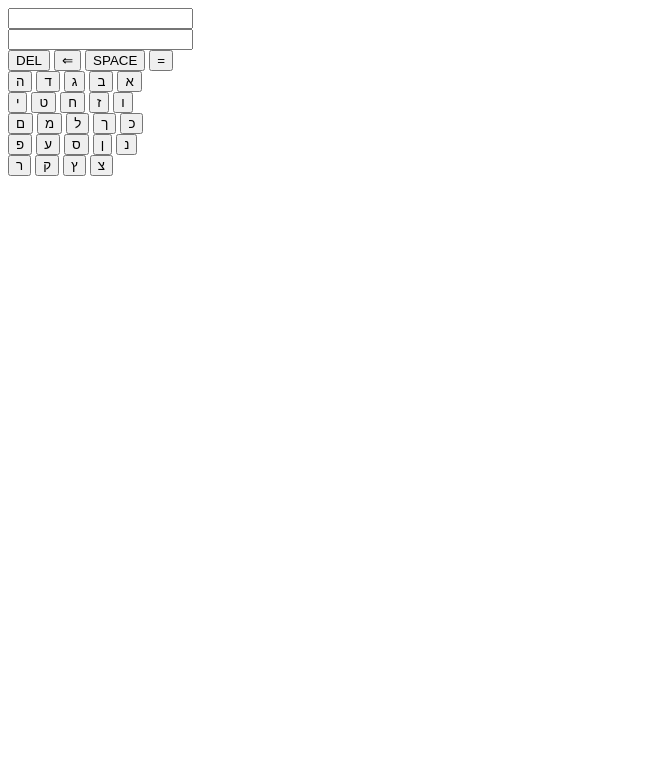
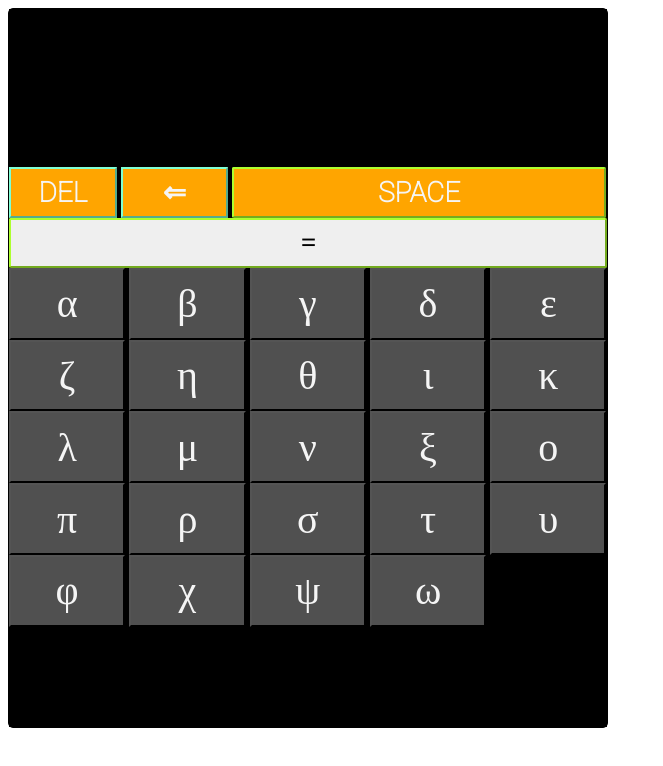
Before and after one commit to waluki/isoshepy, a plain HTML site: page index.html in a window 1280 px wide. Shown: the whole page, without its empty margins (0-663 px from the left). Drawn offline with nearby package versions, Linux system fonts and the light colour scheme; a web font is replaced by a local one.

Commit message:
arreglos a la grilla

```diff
--- a/index.html
+++ b/index.html
@@ -4,6 +4,7 @@
     <meta charset="UTF-8">
     <meta http-equiv="X-UA-Compatible" content="IE=edge">
     <meta name="viewport" content="width=device-width, initial-scale=1.0">
+    <link type="text/css" rel="stylesheet" href="./styles.css">
     <link rel="preconnect" href="https://fonts.googleapis.com"><link rel="preconnect" href="https://fonts.gstatic.com" crossorigin><link href="https://fonts.googleapis.com/css2?family=David+Libre:wght@500&family=EB+Garamond&family=Roboto:wght@100&display=swap" rel="stylesheet">
     <title>Document</title>
 </head>
@@ -22,34 +23,34 @@
     <input type="submit" id="space" value= "SPACE"  class="orange" onclick="document.calculator.letters.value+=' '"></input>
     <input type="submit" id="igual" name= "data-number" value="=" onclick=" document.calculator.result.value=eval(document.calculator.result.value)"></input>
     <br>
-    <button name= "data-number" class="gray" value="5" onclick="document.calculator.result.value+='+1'   ; document.calculator.letters.value+='α'" >ה</button>
-    <button name= "data-number" class="gray" value="4" onclick="document.calculator.result.value+='+2'   ; document.calculator.letters.value+='β'">ד</button>
-    <button name= "data-number" class="gray" value="3" onclick="document.calculator.result.value+='+3'   ; document.calculator.letters.value+='γ'">ג</button>
-    <button name= "data-number" class="gray" value="2" onclick="document.calculator.result.value+='+4'   ; document.calculator.letters.value+='δ'">ב</button>
-    <button name= "data-number" class="gray" value="1" onclick="document.calculator.result.value+='+5'   ; document.calculator.letters.value+='ε'">א</button>
+    <button name= "data-number" class="gray" value="5" onclick="document.calculator.result.value+='+1'   ; document.calculator.letters.value+='α'" >α</button>
+    <button name= "data-number" class="gray" value="4" onclick="document.calculator.result.value+='+2'   ; document.calculator.letters.value+='β'">β</button>
+    <button name= "data-number" class="gray" value="3" onclick="document.calculator.result.value+='+3'   ; document.calculator.letters.value+='γ'">γ</button>
+    <button name= "data-number" class="gray" value="2" onclick="document.calculator.result.value+='+4'   ; document.calculator.letters.value+='δ'">δ</button>
+    <button name= "data-number" class="gray" value="1" onclick="document.calculator.result.value+='+5'   ; document.calculator.letters.value+='ε'">ε</button>
     <br>
-    <button name= "data-number" class="gray" value="10" onclick="document.calculator.result.value+='+7' ; document.calculator.letters.value+='ζ'">י</button>
-    <button name= "data-number" class="gray" value="9" onclick="document.calculator.result.value+='+8'   ; document.calculator.letters.value+='η'">ט</button>
-    <button name= "data-number" class="gray" value="8" onclick="document.calculator.result.value+='+9'   ; document.calculator.letters.value+='θ'">ח</button>
-    <button name= "data-number" class="gray" value="7" onclick="document.calculator.result.value+='+10'   ; document.calculator.letters.value+='ι'">ז</button>
-    <button name= "data-number" class="gray" value="6" onclick="document.calculator.result.value+='+20'   ; document.calculator.letters.value+='κ'">ו</button>
+    <button name= "data-number" class="gray" value="10" onclick="document.calculator.result.value+='+7' ; document.calculator.letters.value+='ζ'">ζ</button>
+    <button name= "data-number" class="gray" value="9" onclick="document.calculator.result.value+='+8'   ; document.calculator.letters.value+='η'">η</button>
+    <button name= "data-number" class="gray" value="8" onclick="document.calculator.result.value+='+9'   ; document.calculator.letters.value+='θ'">θ</button>
+    <button name= "data-number" class="gray" value="7" onclick="document.calculator.result.value+='+10'   ; document.calculator.letters.value+='ι'">ι</button>
+    <button name= "data-number" class="gray" value="6" onclick="document.calculator.result.value+='+20'   ; document.calculator.letters.value+='κ'">κ</button>
     <br>
-    <button name= "data-number" class="gray" value="13" onclick="document.calculator.result.value+='+30' ; document.calculator.letters.value+='λ'">ם</button>
-    <button name= "data-number" class="gray" value="13" onclick="document.calculator.result.value+='+40' ; document.calculator.letters.value+='μ'">מ</button>
-    <button name= "data-number" class="gray" value="12" onclick="document.calculator.result.value+='+50' ; document.calculator.letters.value+='ν'">ל</button>
-    <button name= "data-number" class="gray" value="11" onclick="document.calculator.result.value+='+60' ; document.calculator.letters.value+='ξ'">ך</button>
-    <button name= "data-number" class="gray" value="11" onclick="document.calculator.result.value+='+70' ; document.calculator.letters.value+='ο'">כ</button>
+    <button name= "data-number" class="gray" value="13" onclick="document.calculator.result.value+='+30' ; document.calculator.letters.value+='λ'">λ</button>
+    <button name= "data-number" class="gray" value="13" onclick="document.calculator.result.value+='+40' ; document.calculator.letters.value+='μ'">μ</button>
+    <button name= "data-number" class="gray" value="12" onclick="document.calculator.result.value+='+50' ; document.calculator.letters.value+='ν'">ν</button>
+    <button name= "data-number" class="gray" value="11" onclick="document.calculator.result.value+='+60' ; document.calculator.letters.value+='ξ'">ξ</button>
+    <button name= "data-number" class="gray" value="11" onclick="document.calculator.result.value+='+70' ; document.calculator.letters.value+='ο'">ο</button>
     <br>
-    <button name= "data-number" class="gray" value="17" onclick="document.calculator.result.value+='+80' ; document.calculator.letters.value+='π'">פ</button>
-    <button name= "data-number" class="gray" value="16" onclick="document.calculator.result.value+='+100' ; document.calculator.letters.value+='ρ'">ע</button>
-    <button name= "data-number" class="gray" value="15" onclick="document.calculator.result.value+='+200' ; document.calculator.letters.value+='σ'">ס</button>
-    <button name= "data-number" class="gray" value="14" onclick="document.calculator.result.value+='+300' ; document.calculator.letters.value+='τ'">ן</button>
-    <button name= "data-number" class="gray" value="14" onclick="document.calculator.result.value+='+400' ; document.calculator.letters.value+='υ'">נ</button>
+    <button name= "data-number" class="gray" value="17" onclick="document.calculator.result.value+='+80' ; document.calculator.letters.value+='π'">π</button>
+    <button name= "data-number" class="gray" value="16" onclick="document.calculator.result.value+='+100' ; document.calculator.letters.value+='ρ'">ρ</button>
+    <button name= "data-number" class="gray" value="15" onclick="document.calculator.result.value+='+200' ; document.calculator.letters.value+='σ'">σ</button>
+    <button name= "data-number" class="gray" value="14" onclick="document.calculator.result.value+='+300' ; document.calculator.letters.value+='τ'">τ</button>
+    <button name= "data-number" class="gray" value="14" onclick="document.calculator.result.value+='+400' ; document.calculator.letters.value+='υ'">υ</button>
     <br>
-    <button name= "data-number" class="gray" value="20" onclick="document.calculator.result.value+='+500' ; document.calculator.letters.value+='φ'">ר</button>
-    <button name= "data-number" class="gray" value="19" onclick="document.calculator.result.value+='+600' ; document.calculator.letters.value+='χ'">ק</button>
-    <button name= "data-number" class="gray" value="18" onclick="document.calculator.result.value+='+700'  ; document.calculator.letters.value+='ψ'">ץ</button>
-    <button name= "data-number" class="gray" value="18" onclick="document.calculator.result.value+='+800'  ; document.calculator.letters.value+='ω'">צ</button>
+    <button name= "data-number" class="gray" value="20" onclick="document.calculator.result.value+='+500' ; document.calculator.letters.value+='φ'">φ</button>
+    <button name= "data-number" class="gray" value="19" onclick="document.calculator.result.value+='+600' ; document.calculator.letters.value+='χ'">χ</button>
+    <button name= "data-number" class="gray" value="18" onclick="document.calculator.result.value+='+700'  ; document.calculator.letters.value+='ψ'">ψ</button>
+    <button name= "data-number" class="gray" value="18" onclick="document.calculator.result.value+='+800'  ; document.calculator.letters.value+='ω'">ω</button>
 
 
 
```
